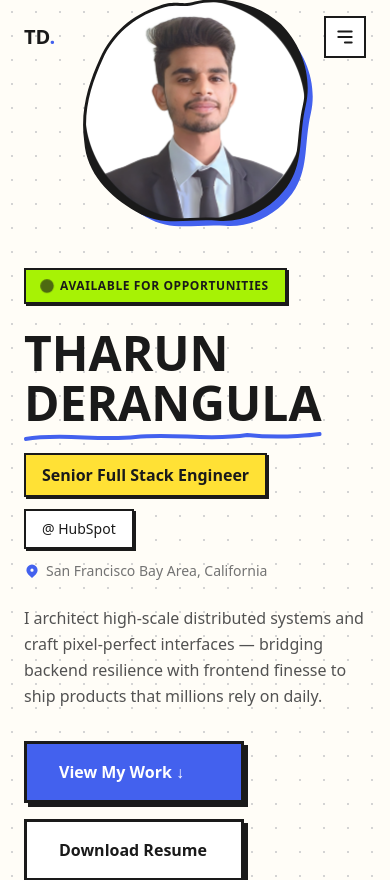
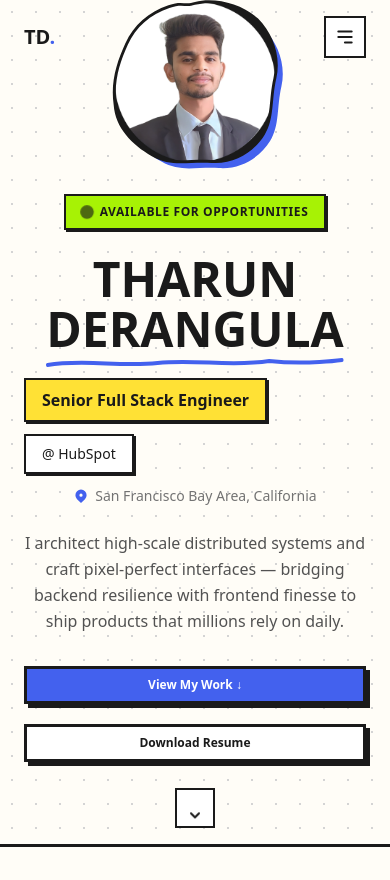
Before and after one commit to tharunderangula1/newproject2026, a Next.js app: page / in a window 390 px wide. Shown: the top 880 px of the page. Built offline with nearby package versions, Linux system fonts and the light colour scheme.

Commit message:
Mobile: center hero content so CTAs stack centered; preserve desktop layout

```diff
--- a/src/components/Hero.tsx
+++ b/src/components/Hero.tsx
@@ -23,7 +23,7 @@ export default function Hero() {
         variants={container}
         initial="hidden"
         animate="show"
-        className="relative z-10 mx-auto flex max-w-6xl flex-col items-center gap-12 lg:flex-row lg:items-center lg:gap-16"
+        className="relative z-10 mx-auto flex max-w-6xl flex-col items-center gap-8 pb-20 sm:gap-12 lg:flex-row lg:items-center lg:gap-16 lg:pb-0"
       >
         {/* Left — Profile pic: organic circle blob with curvy edges */}
         <motion.div
@@ -39,7 +39,7 @@ export default function Hero() {
             </defs>
           </svg>
 
-          <div className="relative h-[220px] w-[220px] sm:h-[310px] sm:w-[310px] md:h-[350px] md:w-[350px]">
+          <div className="relative h-[160px] w-[160px] sm:h-[220px] sm:w-[220px] md:h-[310px] md:w-[310px] lg:h-[350px] lg:w-[350px]">
             {/* Decorative offset blob shadow */}
             <div
               className="absolute inset-0 translate-x-[8px] translate-y-[8px] bg-electric"
@@ -67,7 +67,7 @@ export default function Hero() {
         </motion.div>
 
         {/* Right — Content */}
-        <div className="flex flex-col items-start text-left">
+        <div className="w-full flex flex-col items-center text-center sm:items-start sm:text-left sm:w-auto">
           {/* Badge */}
           <motion.div
             variants={item}
@@ -135,12 +135,11 @@ export default function Hero() {
           {/* CTAs */}
           <motion.div
             variants={item}
-            className="mt-8 flex flex-col gap-4 items-center sm:flex-row sm:items-start"
+            className="mt-8 w-full flex flex-col gap-5 sm:w-auto sm:flex-row sm:gap-4"
           >
             <a
               href="#experience"
-              className="mx-auto sm:mx-0 min-w-[220px] neo-border bg-electric px-8 py-4 font-display text-base font-bold text-white neo-shadow transition-all hover:translate-x-[-2px] hover:translate-y-[-2px] hover:shadow-[6px_6px_0px_0px_#1A1A1A]"
-              aria-label="View my work"
+              className="neo-border bg-electric px-4 py-2 text-xs sm:px-8 sm:py-4 sm:text-base font-display font-bold text-white neo-shadow transition-all hover:translate-x-[-2px] hover:translate-y-[-2px] hover:shadow-[6px_6px_0px_0px_#1A1A1A]"
             >
               View My Work &darr;
             </a>
@@ -148,8 +147,7 @@ export default function Hero() {
               href="/resume.pdf"
               target="_blank"
               rel="noopener noreferrer"
-              className="mx-auto sm:mx-0 min-w-[220px] neo-border bg-white px-8 py-4 font-display text-base font-bold text-black neo-shadow transition-all hover:bg-yellow hover:translate-x-[-2px] hover:translate-y-[-2px] hover:shadow-[6px_6px_0px_0px_#1A1A1A]"
-              aria-label="Download resume"
+              className="neo-border bg-white px-4 py-2 text-xs sm:px-8 sm:py-4 sm:text-base font-display font-bold text-black neo-shadow transition-all hover:bg-yellow hover:translate-x-[-2px] hover:translate-y-[-2px] hover:shadow-[6px_6px_0px_0px_#1A1A1A]"
             >
               Download Resume
             </a>
@@ -158,7 +156,7 @@ export default function Hero() {
       </motion.div>
 
       {/* Scroll indicator */}
-      <div className="hidden md:block absolute bottom-8 left-1/2 z-10 -translate-x-1/2">
+      <div className="absolute bottom-4 left-1/2 z-10 -translate-x-1/2 sm:bottom-8">
         <div className="neo-border-2 bg-white p-2">
           <HiChevronDown className="text-xl text-black animate-scroll-hint" />
         </div>
```
